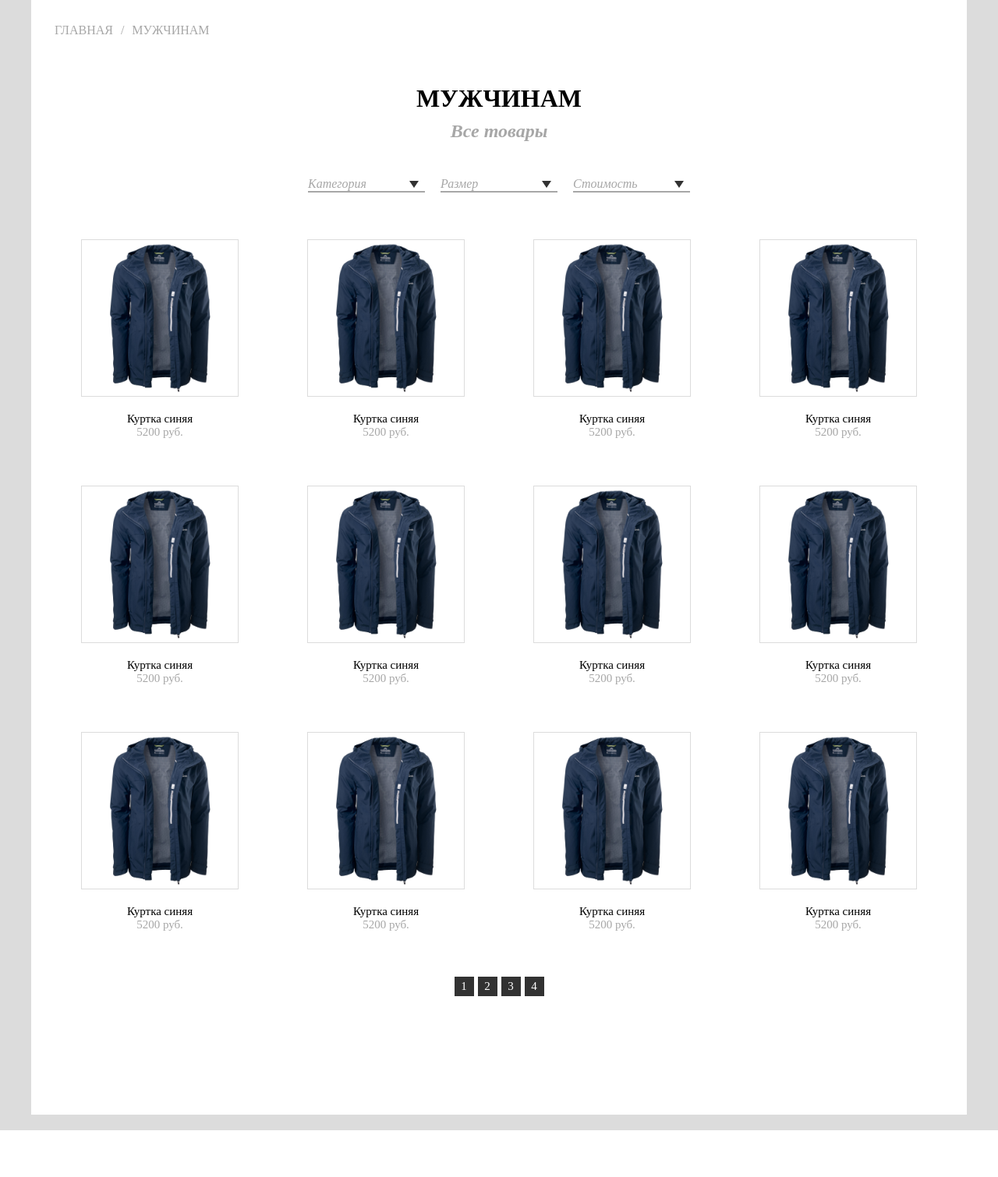
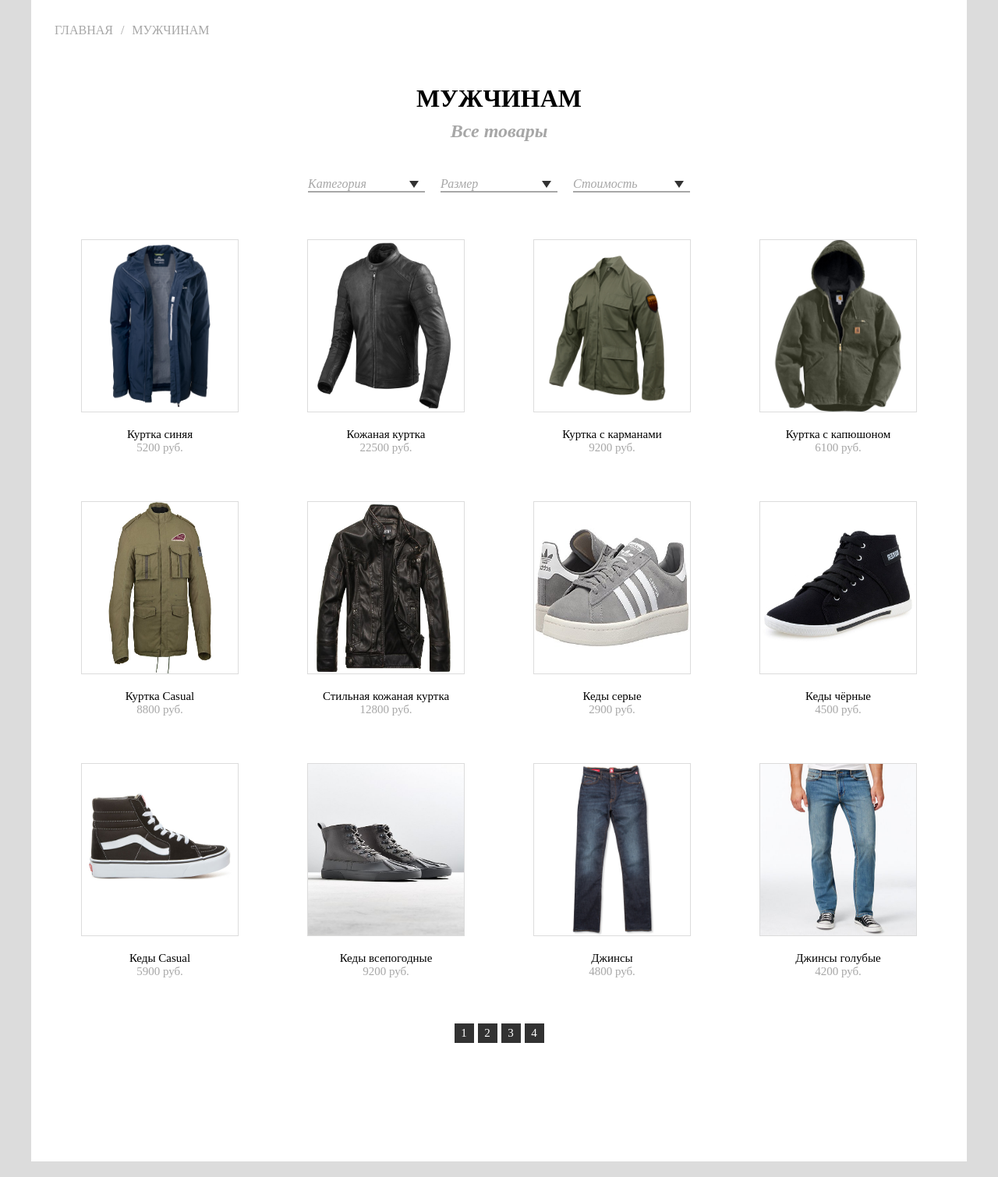
Before and after one commit to damarrus/project2208, a PHP site: page /views/catalog.php in a window 1280 px wide. Shown: the part 20-1530 px from the top of the page at 78% size. Before the commit the page ends 1470 px from the top, so only its background shows below. Run offline with PHP 8.4, Linux system fonts and the light colour scheme.

Commit message:
Внесла исправления

```diff
--- a/css/catalog.css
+++ b/css/catalog.css
@@ -87,7 +87,7 @@ main {
 .catalog_list-item-list {
     width: 150px;
     padding: 15px 0px;
-    background: white;
+    background: rgba(255,255,255,0.9);
     display: none;
 }
 
@@ -122,7 +122,8 @@ main {
 }
 
 img {
-    height: 200px;
+    height: 220px;
+    width: 200px;
     border: 1px solid gainsboro;
 }
 
@@ -141,12 +142,28 @@ img {
 }
 
 .catalog_pages-item {
+    cursor: pointer;
     width: 25px;
     height: 25px;
     background-color: rgb(50, 50, 50);
+    box-sizing: border-box;
     margin: 2.5px;
     color: white;
     text-align: center;
     font-size: 15px;
     line-height: 25px;
 }
+
+.catalog_pages-item_e {
+    cursor: pointer;
+    width: 25px;
+    height: 25px;
+    background-color: white;
+    box-sizing: border-box;
+    margin: 2.5px;
+    color: rgb(167, 167, 167);
+    border: 1px solid rgb(50, 50, 50);
+    text-align: center;
+    font-size: 15px;
+    line-height: 25px;
+}
--- a/js/catalog.js
+++ b/js/catalog.js
@@ -17,4 +17,17 @@ $(document).ready(function(){
 
     });
 
+    var page = 1;
+
+    $('.catalog_pages-item').on('click',function (){
+
+        if (page == 1) {
+            $(this).removeClass("catalog_pages-item").addClass("catalog_pages-item_e");
+            page = 2;
+        } else if (page == 2) {
+            $(this).removeClass("catalog_pages-item_e").addClass("catalog_pages-item");
+            page = 1;
+        }
+    });
+
 });
--- a/views/catalog.php
+++ b/views/catalog.php
@@ -44,59 +44,59 @@
             <p id="cards-item-price">5200 руб.</p>
         </div>
         <div class="catalog_cards-item">
-            <img src="../images/catalog/1.jpg" alt="card_2">
-            <p id="cards-item-title">Куртка синяя</p>
-            <p id="cards-item-price">5200 руб.</p>
+            <img src="../images/catalog/4.jpg" alt="card_2">
+            <p id="cards-item-title">Кожаная куртка</p>
+            <p id="cards-item-price">22500 руб.</p>
         </div>
         <div class="catalog_cards-item">
-            <img src="../images/catalog/1.jpg" alt="card_3">
-            <p id="cards-item-title">Куртка синяя</p>
-            <p id="cards-item-price">5200 руб.</p>
+            <img src="../images/catalog/3.png" alt="card_3">
+            <p id="cards-item-title">Куртка с карманами</p>
+            <p id="cards-item-price">9200 руб.</p>
         </div>
         <div class="catalog_cards-item">
-            <img src="../images/catalog/1.jpg" alt="card_4">
-            <p id="cards-item-title">Куртка синяя</p>
-            <p id="cards-item-price">5200 руб.</p>
+            <img src="../images/catalog/2.jpg" alt="card_4">
+            <p id="cards-item-title">Куртка с капюшоном</p>
+            <p id="cards-item-price">6100 руб.</p>
         </div>
         <div class="catalog_cards-item">
-            <img src="../images/catalog/1.jpg" alt="card_5">
-            <p id="cards-item-title">Куртка синяя</p>
-            <p id="cards-item-price">5200 руб.</p>
+            <img src="../images/catalog/5.jpg" alt="card_5">
+            <p id="cards-item-title">Куртка Casual</p>
+            <p id="cards-item-price">8800 руб.</p>
         </div>
         <div class="catalog_cards-item">
-            <img src="../images/catalog/1.jpg" alt="card_6">
-            <p id="cards-item-title">Куртка синяя</p>
-            <p id="cards-item-price">5200 руб.</p>
+            <img src="../images/catalog/6.jpg" alt="card_6">
+            <p id="cards-item-title">Стильная кожаная куртка</p>
+            <p id="cards-item-price">12800 руб.</p>
         </div>
         <div class="catalog_cards-item">
-            <img src="../images/catalog/1.jpg" alt="card_6">
-            <p id="cards-item-title">Куртка синяя</p>
-            <p id="cards-item-price">5200 руб.</p>
+            <img src="../images/catalog/7.jpg" alt="card_6">
+            <p id="cards-item-title">Кеды серые</p>
+            <p id="cards-item-price">2900 руб.</p>
         </div>
         <div class="catalog_cards-item">
-            <img src="../images/catalog/1.jpg" alt="card_6">
-            <p id="cards-item-title">Куртка синяя</p>
-            <p id="cards-item-price">5200 руб.</p>
+            <img src="../images/catalog/8.jpg" alt="card_6">
+            <p id="cards-item-title">Кеды чёрные</p>
+            <p id="cards-item-price">4500 руб.</p>
         </div>
         <div class="catalog_cards-item">
-            <img src="../images/catalog/1.jpg" alt="card_6">
-            <p id="cards-item-title">Куртка синяя</p>
-            <p id="cards-item-price">5200 руб.</p>
+            <img src="../images/catalog/9.jpg" alt="card_6">
+            <p id="cards-item-title">Кеды Casual</p>
+            <p id="cards-item-price">5900 руб.</p>
         </div>
         <div class="catalog_cards-item">
-            <img src="../images/catalog/1.jpg" alt="card_6">
-            <p id="cards-item-title">Куртка синяя</p>
-            <p id="cards-item-price">5200 руб.</p>
+            <img src="../images/catalog/10.jpg" alt="card_6">
+            <p id="cards-item-title">Кеды всепогодные</p>
+            <p id="cards-item-price">9200 руб.</p>
         </div>
         <div class="catalog_cards-item">
-            <img src="../images/catalog/1.jpg" alt="card_6">
-            <p id="cards-item-title">Куртка синяя</p>
-            <p id="cards-item-price">5200 руб.</p>
+            <img src="../images/catalog/11.jpg" alt="card_6">
+            <p id="cards-item-title">Джинсы</p>
+            <p id="cards-item-price">4800 руб.</p>
         </div>
         <div class="catalog_cards-item">
-            <img src="../images/catalog/1.jpg" alt="card_6">
-            <p id="cards-item-title">Куртка синяя</p>
-            <p id="cards-item-price">5200 руб.</p>
+            <img src="../images/catalog/12.jpg" alt="card_6">
+            <p id="cards-item-title">Джинсы голубые</p>
+            <p id="cards-item-price">4200 руб.</p>
         </div>
     </div>
     <div class="catalog_pages">
```
